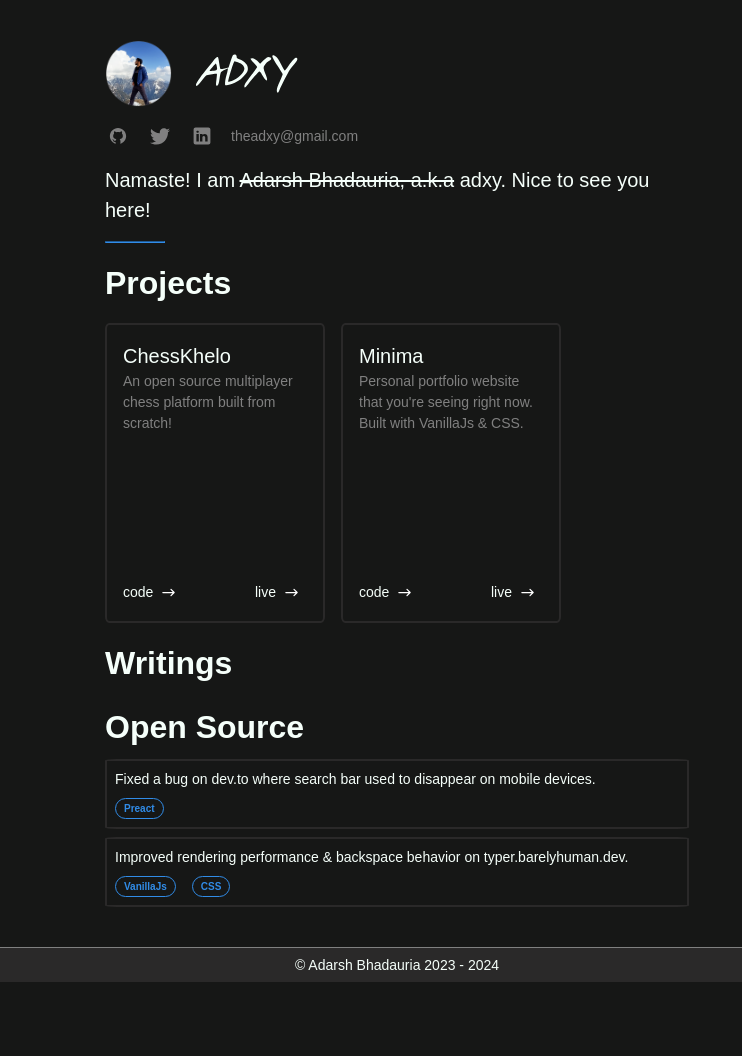
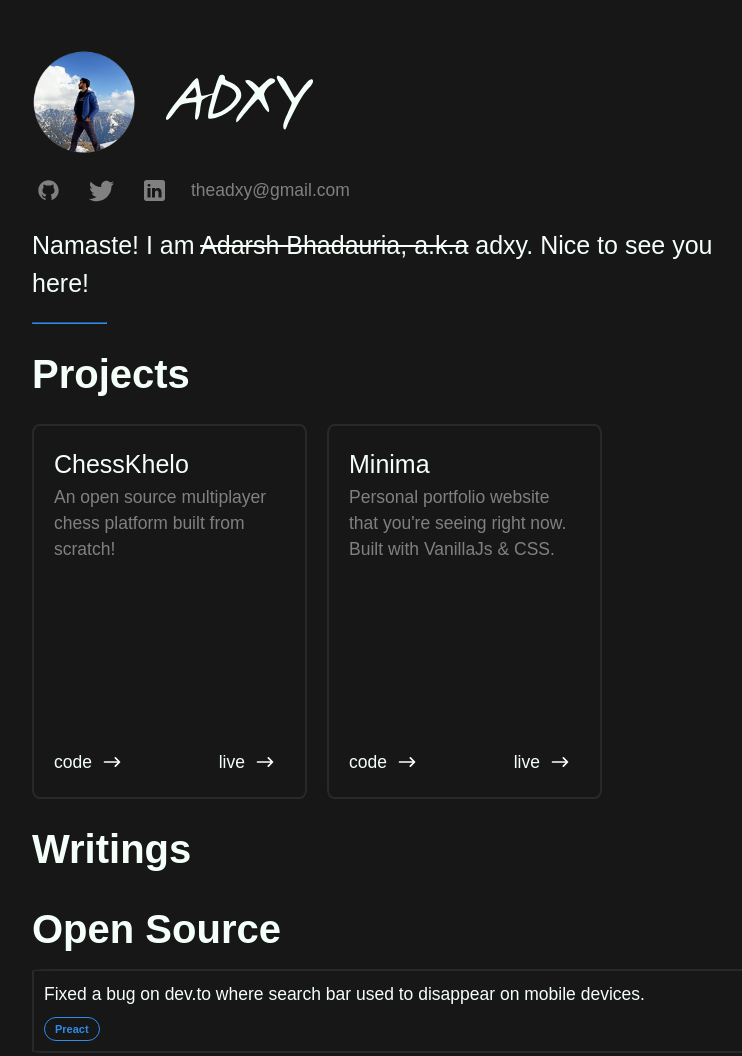
Before and after one commit to adxy/minima, a website built with Parcel: page index.html in a window 1280 px wide. Shown: the top 1056 px of the page, without its empty margins (243-985 px from the left). Before the commit the page ends 982 px from the top, so only its background shows below. Built offline with nearby package versions, Linux system fonts and the light colour scheme; no server answers; a web font is replaced by a local one.

Commit message:
scale up everything by 25%

```diff
--- a/index.html
+++ b/index.html
@@ -32,18 +32,7 @@
         <p class="intro"></p>
         <hr>
         <h4 class="title">Projects</h4>
-        <section class="section-projects" id="projects">
-          <!-- <div class="project-card">
-            <div>
-              <p class="title">Test Project</p>
-              <p class="brief">Some random brief here goes nothing, without any worry!</p>
-            </div>
-            <div class="project-buttons-box">
-              <div class="project-button"><p>code</p><img src="/public/images/arrow-right.svg"></img></div>
-              <div class="project-button"><p>live</p><img src="/public/images/arrow-right.svg"></img></div>
-            </div>
-          </div> -->
-        </section>
+        <section class="section-projects" id="projects"></section>
         <h4 class="title">Writings</h4>
         <section class="section-writings" id="writings"></section>
         <h4 class="title">Open Source</h4>
@@ -51,7 +40,7 @@
       </div>
     </main>
     <footer>
-      <lottie-player title= "click to vibe!" src="https://lottie.host/94205aa9-cfb0-4c1e-857a-1576b349d3a5/DeawfdM3Vj.json" id="headphone" background="transparent"  speed="1"  style="width: 80px; height: 80px;"  loop></lottie-player>
+      <lottie-player title= "click to vibe!" src="https://lottie.host/94205aa9-cfb0-4c1e-857a-1576b349d3a5/DeawfdM3Vj.json" id="headphone" background="transparent"  speed="1"  style="width: 100px; height: 100px;"  loop></lottie-player>
       <p>© Adarsh Bhadauria 2023 - 2024 </p>
     </footer>
   </body>
--- a/styles.css
+++ b/styles.css
@@ -11,19 +11,19 @@ html {
   --text: #F5FFFA;
   --border-color: #2a2929;
   --highlight: #318CE7;
-  --font-size: 32px;
-  --font-size-small: 20px;
-  --font-size-xs: 14px;
-  --font-size-xxs: 10px;
-  --padding: 16px;
-  --padding-small: 8px;
-  --padding-xs: 4px;
-  --padding-xxs: 2px;
-  --margin: 16px;
-  --margin-large: 32px;
-  --margin-small: 8px;
-  --margin-xs: 6px;
-  --border-radius: 2%;
+  --font-size: 40px;
+  --font-size-small: 25px;
+  --font-size-xs: 17.5px;
+  --font-size-xxs: 11px;
+  --padding: 20px;
+  --padding-small: 10px;
+  --padding-xs: 5px;
+  --padding-xxs: 2.5px;
+  --margin: 20px;
+  --margin-large: 40px;
+  --margin-small: 10px;
+  --margin-xs: 7.5px;
+  --border-radius: 2.5%;
   background: var(--bg);
   font-family: var(--font-sans);
   font-size: var(--font-size);
@@ -40,12 +40,12 @@ html {
 }
 
 .parent-container {
-  max-width: 600px;
+  max-width: 750px;
   margin: 0 auto;
 }
 
 .avatar {
-  height: 2.1rem;
+  height: 2.6rem;
   margin: var(--margin-small);
 }
 
@@ -56,7 +56,7 @@ html {
 }
 
 .name {
-  height: 1.2rem;
+  height: 1.4rem;
   margin-left: var(--margin);
 }
 
@@ -78,8 +78,8 @@ html {
   display: flex;
   flex-direction: column;
   justify-content: space-between;
-  height: 300px;
-  width: 220px;
+  height: 375px;
+  width: 275px;
   border: 2px solid var(--border-color);
   border-radius: var(--border-radius);
   margin: var(--margin-small);
@@ -118,7 +118,7 @@ html {
 .project-button img {
   margin: 0 var(--margin-small) ;
   margin-left: 0;
-  height: 15px;
+  height: 20px;
 }
 
 .section-social {
@@ -129,8 +129,8 @@ html {
 }
 
 .section-social img {
-  width: 20px;
-  height: 20px;
+  width: 25px;
+  height: 25px;
 }
 
 .social-icon-bg {
@@ -138,8 +138,8 @@ html {
   display: flex;
   align-items: center;
   justify-content: center;
-  width: 30px;
-  height: 30px;
+  width: 38px;
+  height: 38px;
   border-radius: 50%;
   background-color: transparent;
   transition: all 0.2s linear;
@@ -169,7 +169,7 @@ footer {
   position: absolute;
   border-top: 1px solid gray;
   width: 100%;
-  height: 35px;
+  height: 45px;
   background-color: var(--border-color);
   overflow-y: visible;
 
@@ -190,7 +190,7 @@ footer p {
   content: attr(title);
   position: absolute;
   top: -10%;
-  right: -20px;
+  right: -40px;
   font-size: var(--font-size-xs);
 }
 
```
